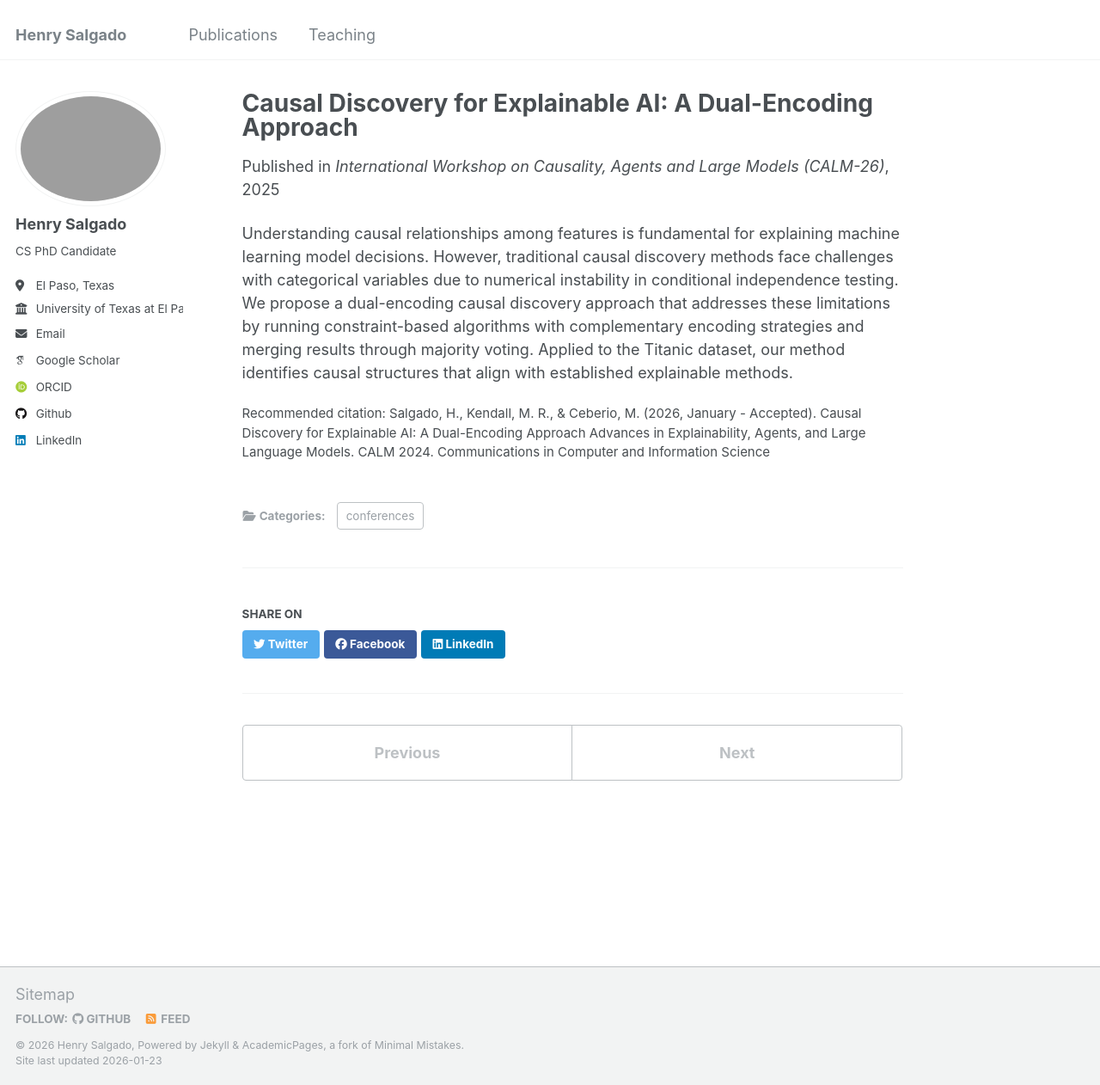
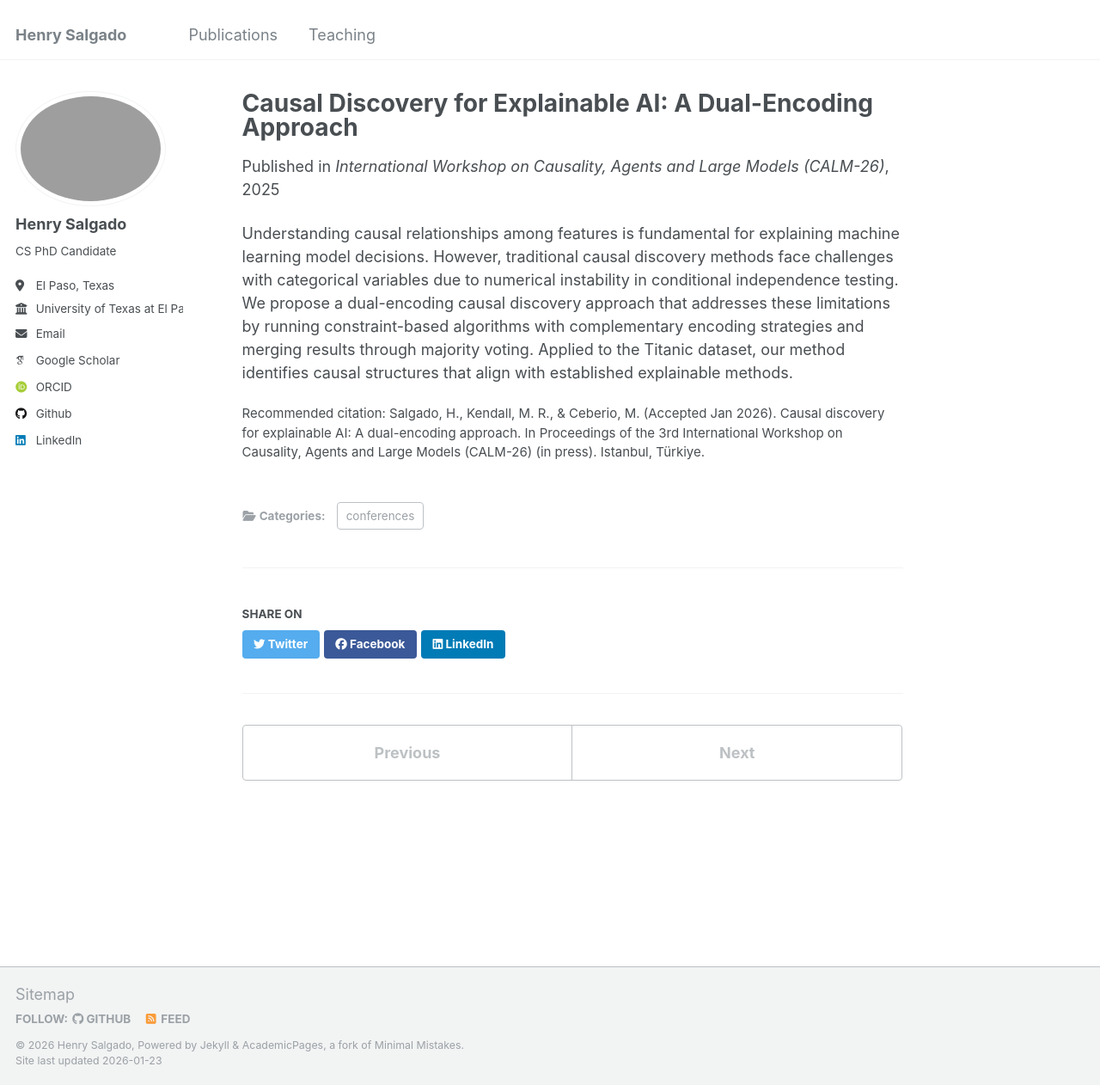
Before and after one commit to eigenhenry/eigenhenry.github.io, a Jekyll site: the page built from _publications/2026-10-01-paper-title-number-8.md, in a window 1280 px wide and 1262 px high. Shown: the whole window at 86% size. Built offline with Jekyll 4.4.1, drawn with Linux system fonts in a browser that asks for light colours; some web fonts are replaced.

Commit message:
Revise citation for CALM-26 paper
Updated citation format and details for the paper.

```diff
--- a/_publications/2026-10-01-paper-title-number-8.md
+++ b/_publications/2026-10-01-paper-title-number-8.md
@@ -4,6 +4,6 @@ collection: publications
 category: conferences
 date: 2025-10-01
 venue: "International Workshop on Causality, Agents and Large Models (CALM-26)"
-citation: "Salgado, H., Kendall, M. R., & Ceberio, M. (2026, January - Accepted). Causal Discovery for Explainable AI: A Dual-Encoding Approach Advances in Explainability, Agents, and Large Language Models. CALM 2024. Communications in Computer and Information Science"
+citation: "Salgado, H., Kendall, M. R., & Ceberio, M. (Accepted Jan 2026). Causal discovery for explainable AI: A dual-encoding approach. In Proceedings of the 3rd International Workshop on Causality, Agents and Large Models (CALM-26) (in press). Istanbul, Türkiye."
 ---
 Understanding causal relationships among features is fundamental for explaining machine learning model decisions. However, traditional causal discovery methods face challenges with categorical variables due to numerical instability in conditional independence testing. We propose a dual-encoding causal discovery approach that addresses these limitations by running constraint-based algorithms with complementary encoding strategies and merging results through majority voting. Applied to the Titanic dataset, our method identifies causal structures that align with established explainable methods.
```
